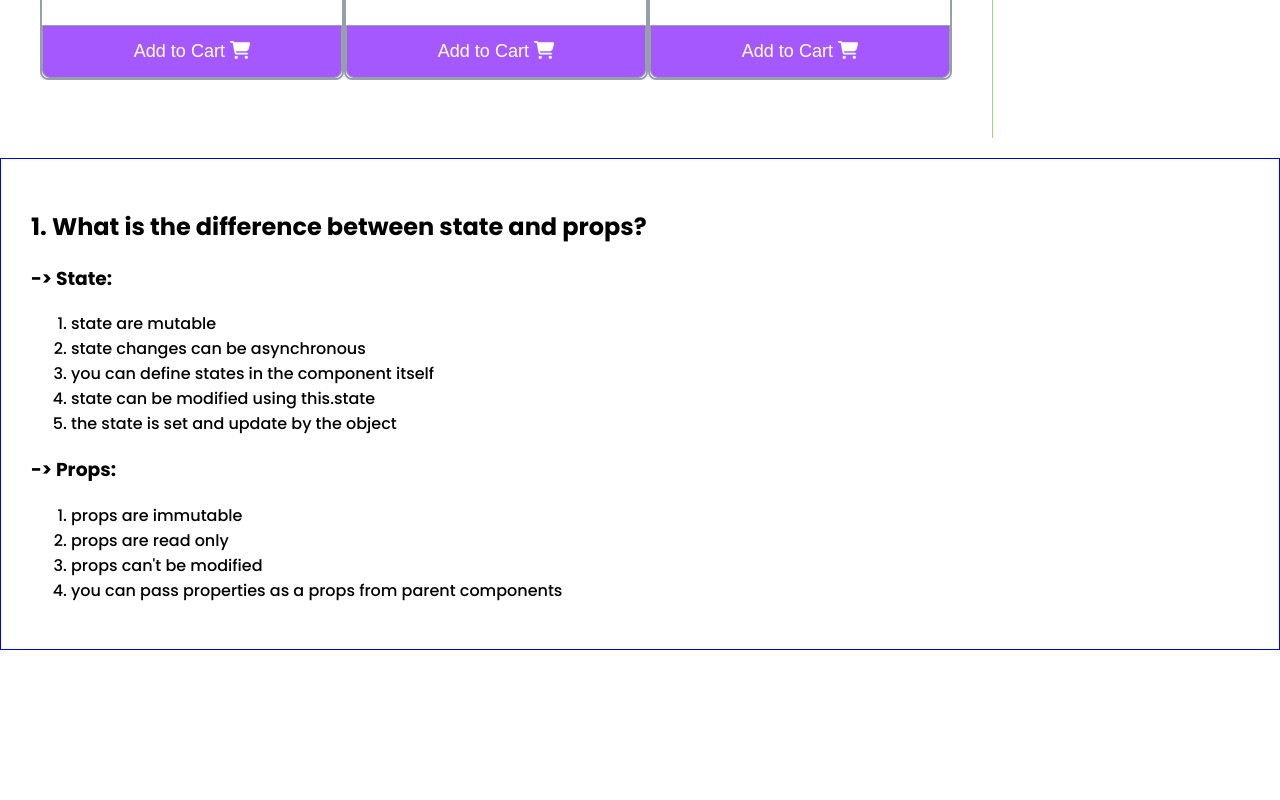
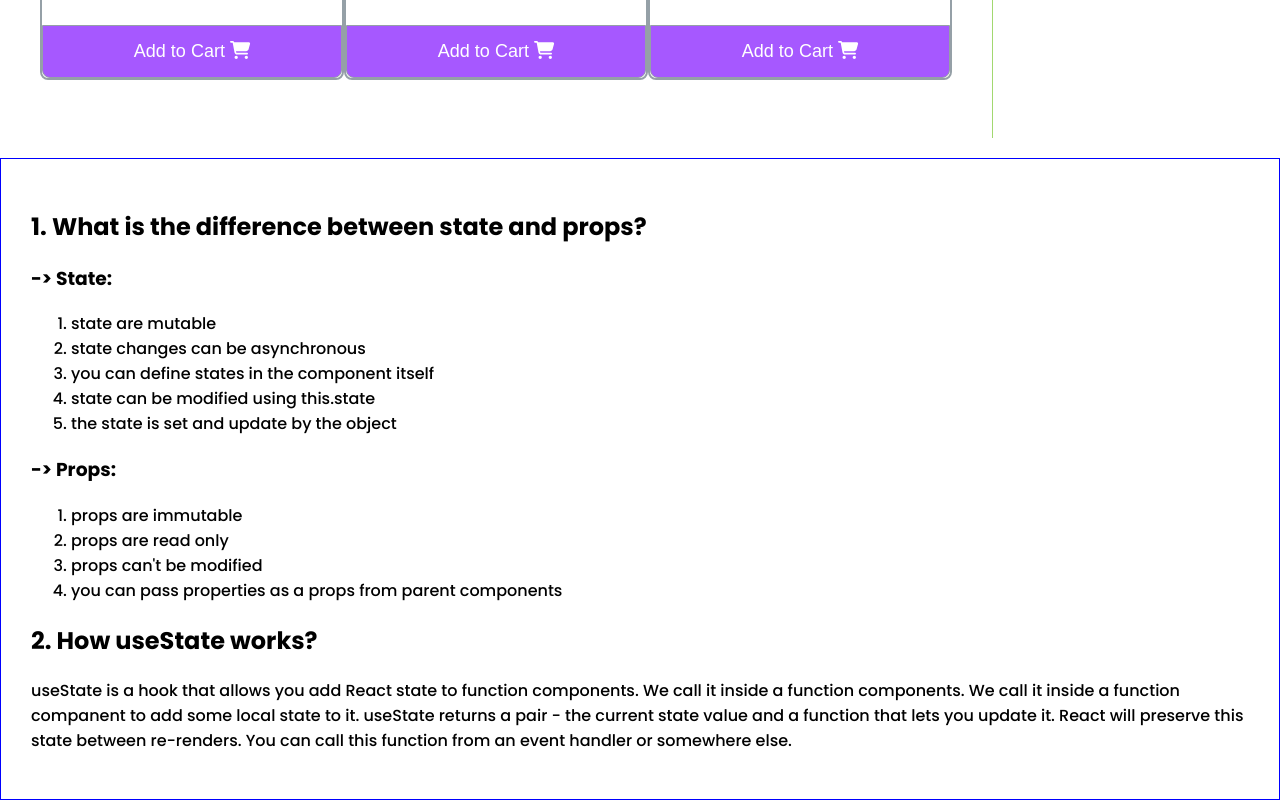
Before and after one commit to v-max07/toy-store-lucky-one, a React (Create React App) app: page / in a window 1280 px wide. Shown: the part 1479-2279 px from the top of the page. Before the commit the page ends 2129 px from the top, so only its background shows below. Built offline with nearby package versions, Linux system fonts and the light colour scheme; a web font is replaced by a local one.

Commit message:
add the secound question answer

```diff
--- a/src/Components/Footer/Footer.js
+++ b/src/Components/Footer/Footer.js
@@ -23,6 +23,11 @@ const Footer = () => {
                 </ol>
             </div>
 
+            <div className='useState-work'>
+                <h2>2. How useState works?</h2>
+                <p>useState is a hook that allows you add React state to function components. We call it inside a function components. We call it inside a function  companent to add some local state to it. useState returns a pair - the current state value and a function that lets you update it. React will preserve this state between re-renders. You can call this function from an event handler or somewhere else.</p>
+            </div>
+
         </div>
     );
 };
```
